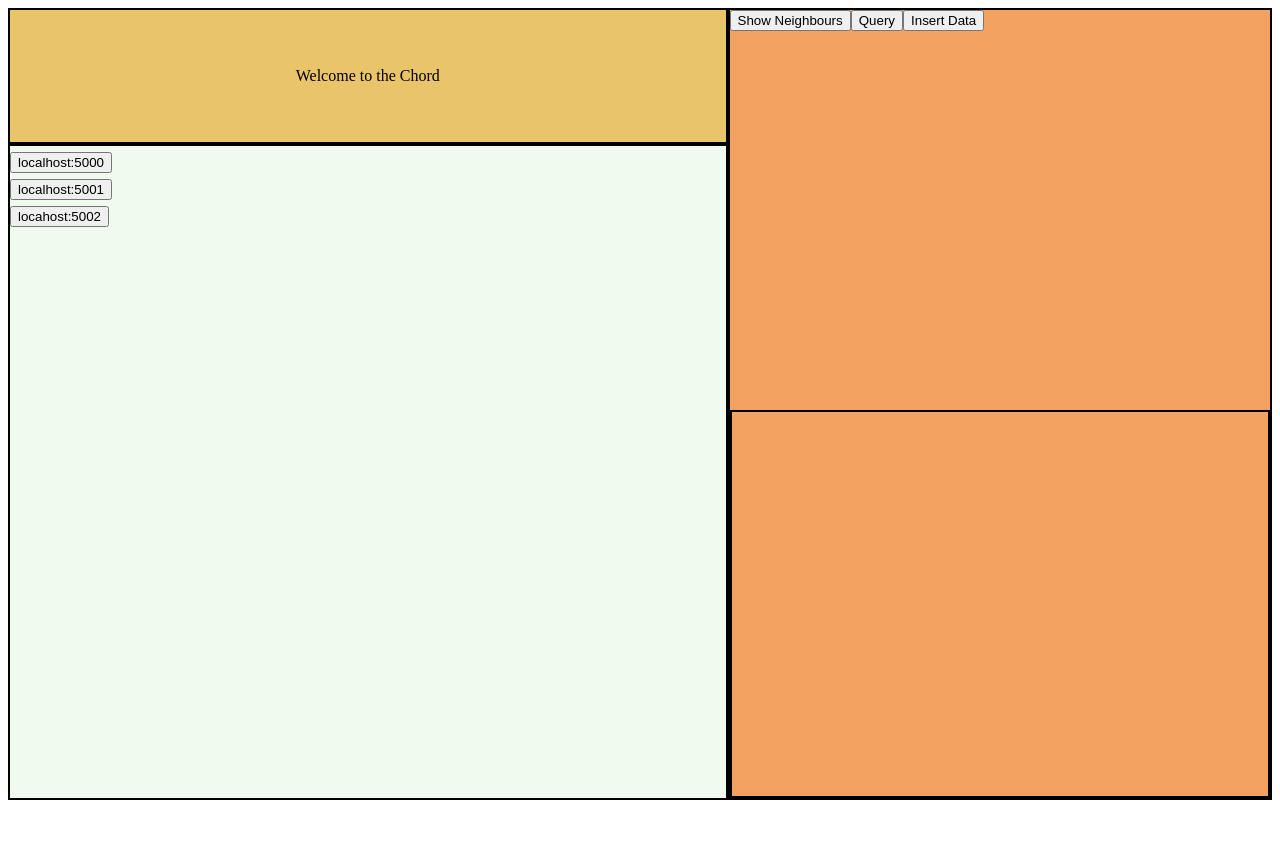
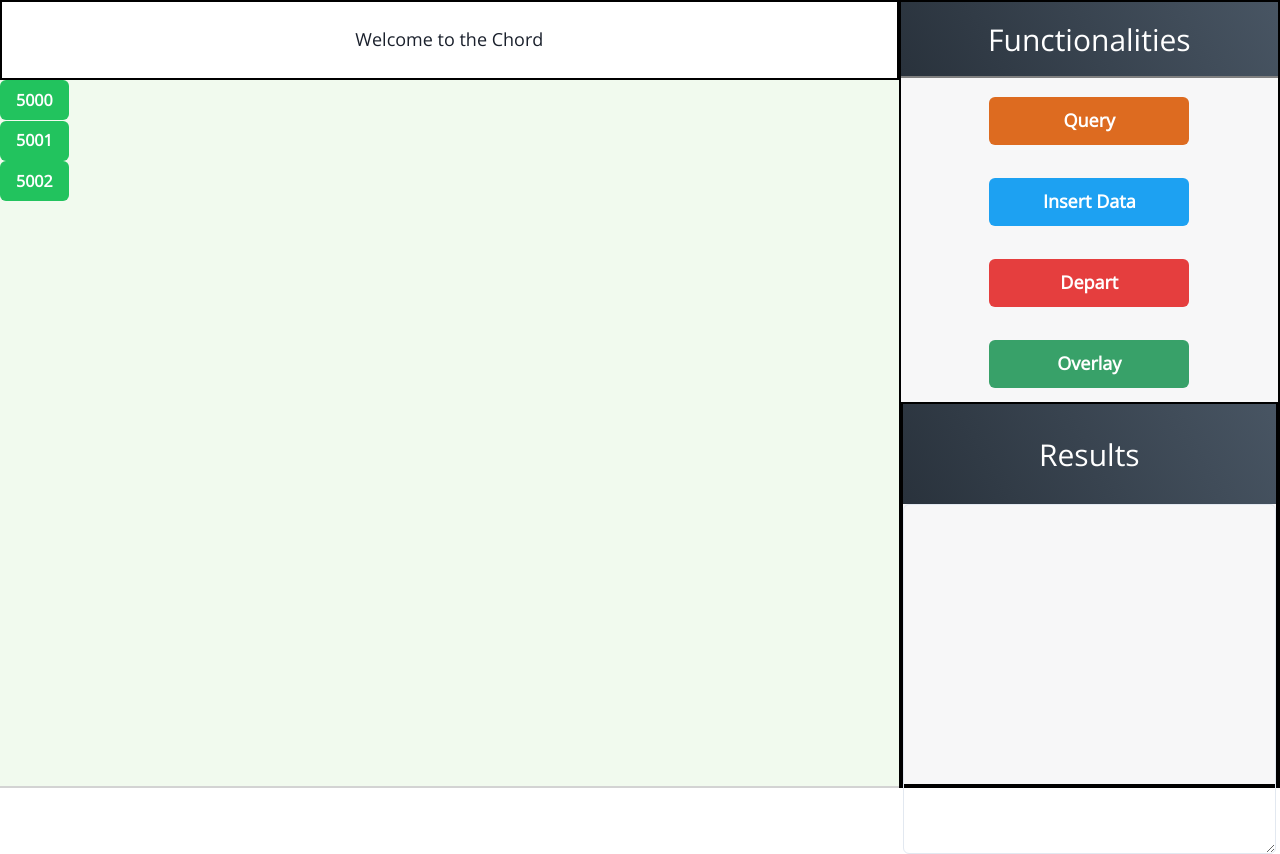
Before and after one commit to ktrip96/chord, a React (Create React App) app in the folder client/: page / in a window 1280 px wide. Before the commit the page ends 800 px from the top, so only its background shows below. Built offline with nearby package versions, Linux system fonts and the light colour scheme.

Commit message:
Added Functionalities + Result Styling

```diff
--- a/client/package.json
+++ b/client/package.json
@@ -3,9 +3,14 @@
   "version": "0.1.0",
   "private": true,
   "dependencies": {
+    "@chakra-ui/icons": "^1.0.6",
+    "@chakra-ui/react": "^1.3.4",
+    "@emotion/react": "^11.1.5",
+    "@emotion/styled": "^11.1.5",
     "@testing-library/jest-dom": "^5.11.9",
     "@testing-library/react": "^11.2.5",
     "@testing-library/user-event": "^12.8.3",
+    "framer-motion": "^3.10.4",
     "react": "^17.0.1",
     "react-dom": "^17.0.1",
     "react-flow-renderer": "^9.2.0",
--- a/client/public/index.html
+++ b/client/public/index.html
@@ -3,6 +3,10 @@
   <head>
     <meta charset="utf-8" />
     <link rel="icon" href="%PUBLIC_URL%/favicon.ico" />
+    <link rel="preconnect" href="https://fonts.gstatic.com">
+    <link href="https://fonts.googleapis.com/css2?family=Open+Sans&display=swap" rel="stylesheet">
+    <link rel="preconnect" href="https://fonts.gstatic.com">
+    <link href="https://fonts.googleapis.com/css2?family=Press+Start+2P&display=swap" rel="stylesheet">
     <meta name="viewport" content="width=device-width, initial-scale=1" />
     <meta name="theme-color" content="#000000" />
     <meta
--- /dev/null
+++ b/client/src/App.css
@@ -0,0 +1,9 @@
+* {
+    font-family: 'Open Sans'
+}
+
+/* font-family: 'Press Start 2P', cursive; */
+
+/* input:focus{
+    outline:none
+} */
--- a/client/src/App.js
+++ b/client/src/App.js
@@ -1,10 +1,12 @@
 import React from 'react'
 import Chord from './components/Chord'
+import { ChakraProvider } from '@chakra-ui/react'
+import './App.css'
 
 export default function App() {
   return (
-    <div>
+    <ChakraProvider>
       <Chord />
-    </div>
+    </ChakraProvider>
   )
 }
--- a/client/src/components/Chord.js
+++ b/client/src/components/Chord.js
@@ -1,4 +1,5 @@
 import React, { useEffect, useState } from 'react'
+import { Button } from '@chakra-ui/button'
 import io from 'socket.io-client'
 import styled from 'styled-components'
 import Graph from './Graph'
@@ -11,23 +12,33 @@ const GeneralGrid = styled.div`
   width: 100%;
   height: 98vh;
   grid-template-areas:
-    'h h h h m m'
-    'g g g g m m'
-    'g g g g m m'
-    'g g g g m m'
-    'g g g g m m'
-    'g g g g m m';
+    'h h h h h m'
+    'g g g g g m'
+    'g g g g g m'
+    'g g g g g m'
+    'g g g g g m'
+    'g g g g g m'
+    'g g g g g m'
+    'g g g g g m'
+    'g g g g g m'
+    'g g g g g m'
+    'g g g g g m'
+    'g g g g g m'
+    'g g g g g m';
 `
 const GraphGrid = styled.div`
-  border: 2px solid black;
+  border-bottom: 2px solid lightgray;
   font-size: 24px;
   background-color: #f1faee;
   grid-area: g;
 `
 
 const HeaderGrid = styled.div`
+  padding: 0;
+  margin: 0;
   border: 2px solid black;
-  background-color: #e9c46a;
+  background-color: #fff;
+  font-size: 18px;
   grid-area: h;
   display: flex;
   align-items: center;
@@ -36,7 +47,7 @@ const HeaderGrid = styled.div`
 
 const MenuGrid = styled.div`
   border: 2px solid black;
-  background-color: #f4a261;
+  background-color: #f7f7f8;
   grid-area: m;
 `
 
@@ -44,9 +55,9 @@ export default function Chord() {
   // eslint-disable-next-line
   const [serverPort, setServerPort] = useState(5000)
   const [portArray, setPortArray] = useState([
-    { ip: 'localhost:5000' },
-    { ip: 'localhost:5001' },
-    { ip: 'locahost:5002' },
+    { ip: '5000' },
+    { ip: '5001' },
+    { ip: '5002' },
   ])
 
   // useEffect(() => {
@@ -76,9 +87,12 @@ export default function Chord() {
 
   const chordRender = portArray.map(({ ip }, k) => (
     <div key={k}>
-      <button onClick={(e) => setServerPort(e.target.innerText.slice(-4))}>
+      <Button
+        colorScheme='whatsapp'
+        onClick={(e) => setServerPort(e.target.innerText.slice(-4))}
+      >
         {ip}
-      </button>
+      </Button>
     </div>
   ))
 
@@ -90,7 +104,11 @@ export default function Chord() {
         {/* <Graph /> */}
       </GraphGrid>
       <MenuGrid>
-        <Menu ip={serverPort} />
+        <Menu
+          ip={serverPort}
+          setPortArray={setPortArray}
+          portArray={portArray}
+        />
       </MenuGrid>
     </GeneralGrid>
   )
--- a/client/src/components/Functionalities.js
+++ b/client/src/components/Functionalities.js
@@ -1,37 +1,73 @@
+import { Input } from '@chakra-ui/react'
+import { Button, IconButton } from '@chakra-ui/button'
+import { CheckIcon } from '@chakra-ui/icons'
 import React, { useState } from 'react'
 import styled from 'styled-components'
 
 const FuncGrid = styled.div`
   height: 50vh;
+  display: grid;
+  gap: 1%;
+  grid-template-areas:
+    'h h'
+    'q q'
+    'i i'
+    'd d'
+    'o o';
 `
+const Header = styled.div`
+  color: white;
+  font-size: 30px;
+  display: flex;
+  justify-content: center;
+  align-items: center;
+  background-image: linear-gradient(60deg, #29323c 0%, #485563 100%);
+  border-bottom: 2px solid gray;
+`
+// background-image: linear-gradient(60deg, #29323c 0%, #485563 100%);
 
-export default function Functionalities({ setResult, ip }) {
+export default function Functionalities({
+  setResult,
+  ip,
+  setPortArray,
+  portArray,
+}) {
   const [showQuery, setShowQuery] = useState(false)
   const [queryValue, setQueryValue] = useState('')
   const [showInsert, setShowInsert] = useState(false)
   const [insertValue, setInsertValue] = useState('')
+  const [color, setColor] = useState('')
+
+  const ButtonContainer = styled.div`
+    border-radius: 10px;
+    display: flex;
+    justify-content: center;
+    align-items: center;
+
+    :hover {
+      background-color: ${color};
+    }
+  `
 
   return (
     <FuncGrid>
-      {/* Show neighboors */}
-      <button
-        onClick={() => {
-          let result = `The neighboors of ${ip} are: `
-          setResult(result)
-        }}
+      {/* Header */}
+      <Header style={{ gridArea: 'h' }}>Functionalities</Header>
+      {/* Query */}
+      <ButtonContainer
+        style={{ gridArea: 'q', justifyContent: 'space-evenly' }}
+        onMouseEnter={() => setColor('#ffe082')}
       >
-        Show Neighbours
-      </button>
-
-      {/* Query */}
-
-      <button
+        <Button
+          size='lg'
+          w={200}
+          colorScheme='orange'
           onClick={() => {
             setShowQuery((value) => !value)
           }}
         >
-        {showQuery ? 'Hide Query Input' : 'Query'}
-      </button>
+          {showQuery ? 'Hide' : 'Query'}
+        </Button>
         {showQuery && (
           <form
             onSubmit={(e) => {
@@ -40,25 +76,39 @@ export default function Functionalities({ setResult, ip }) {
               setResult(result)
             }}
           >
-          <input
+            <div style={{ display: 'flex' }}>
+              <Input
+                bg='#fff'
                 onChange={(e) => setQueryValue(e.target.value)}
                 type='text'
                 value={queryValue}
                 placeholder='Type a value to search'
               />
-          <button type='submit'>Submit Query</button>
+              <IconButton
+                colorScheme='whatsapp'
+                type='submit'
+                aria-label='Submit'
+                icon={<CheckIcon />}
+              />
+            </div>
           </form>
         )}
-
+      </ButtonContainer>
       {/* Insert */}
-
-      <button
+      <ButtonContainer
+        style={{ gridArea: 'i', justifyContent: 'space-evenly' }}
+        onMouseEnter={() => setColor('#b3e5fc')}
+      >
+        <Button
+          size='lg'
+          w={200}
+          colorScheme='twitter'
           onClick={() => {
             setShowInsert((value) => !value)
           }}
         >
-        {showInsert ? 'Hide Insert Input' : 'Insert Data '}
-      </button>
+          {showInsert ? 'Hide' : 'Insert Data '}
+        </Button>
         {showInsert && (
           <form
             onSubmit={(e) => {
@@ -67,15 +117,67 @@ export default function Functionalities({ setResult, ip }) {
               setResult(result)
             }}
           >
-          <input
+            <div style={{ display: 'flex' }}>
+              <Input
+                bg='#fff'
                 onChange={(e) => setInsertValue(e.target.value)}
                 type='text'
                 value={insertValue}
                 placeholder='Type some data to insert'
               />
-          <button type='submit'>Submit Insert</button>
+              <IconButton
+                colorScheme='whatsapp'
+                type='submit'
+                aria-label='Submit'
+                icon={<CheckIcon />}
+              />
+            </div>
           </form>
         )}
+      </ButtonContainer>
+
+      {/* Depart */}
+      <ButtonContainer
+        style={{ gridArea: 'd' }}
+        onMouseEnter={() => setColor('#ffcdd2')}
+      >
+        <Button
+          w={200}
+          size='lg'
+          colorScheme='red'
+          onClick={() => {
+            let result = 'You can not remove the Bootstrap Node'
+            if (ip !== '5000') {
+              const newPortArray = portArray.filter((item) => item.ip !== ip)
+              setPortArray(newPortArray)
+              result = `The ${ip} has left the Chord `
+            }
+
+            setResult(result)
+          }}
+        >
+          Depart
+        </Button>
+      </ButtonContainer>
+
+      {/* Overlay */}
+      <ButtonContainer
+        style={{ gridArea: 'o' }}
+        onMouseEnter={() => setColor('#aed581')}
+        onMouseLeave={() => setColor('#fff')}
+      >
+        <Button
+          w={200}
+          size='lg'
+          colorScheme='green'
+          onClick={() => {
+            let result = `Overlay is not implemented yet `
+            setResult(result)
+          }}
+        >
+          Overlay
+        </Button>
+      </ButtonContainer>
     </FuncGrid>
   )
 }
--- a/client/src/components/Menu.js
+++ b/client/src/components/Menu.js
@@ -4,11 +4,16 @@ import Functionalities from './Functionalities'
 
 // To Menu αποτελείται από 2 components
 // Tα functionalities και το result
-export default function Menu({ ip }) {
+export default function Menu({ ip, setPortArray, portArray }) {
   const [result, setResult] = useState('')
   return (
-    <div style={{ display: 'block' }}>
-      <Functionalities setResult={setResult} ip={ip} />
+    <div>
+      <Functionalities
+        setResult={setResult}
+        ip={ip}
+        setPortArray={setPortArray}
+        portArray={portArray}
+      />
       <Result result={result} />
     </div>
   )
--- a/client/src/components/Result.js
+++ b/client/src/components/Result.js
@@ -1,4 +1,5 @@
 import React from 'react'
+import { Textarea } from '@chakra-ui/react'
 import styled from 'styled-components'
 
 const ResultGrid = styled.div`
@@ -6,6 +7,31 @@ const ResultGrid = styled.div`
   border: 2px solid black;
 `
 
+const Header = styled.div`
+  background-image: linear-gradient(60deg, #29323c 0%, #485563 100%);
+  color: white;
+  font-size: 30px;
+  display: flex;
+  justify-content: center;
+  align-items: center;
+  height: 100px;
+`
+
+// background-image: linear-gradient(60deg, #29323c 0%, #485563 100%);
+
 export default function Result({ result }) {
-  return <ResultGrid>{result}</ResultGrid>
+  return (
+    <ResultGrid>
+      <Header>Results</Header>
+      <div style={{ fontFamily: 'Press Start 2P' }}>
+        <Textarea
+          isReadOnly
+          isFullWidth
+          height={'350'}
+          placeholder={result}
+          value={result}
+        />
+      </div>
+    </ResultGrid>
+  )
 }
```
Also changed, not shown: 1 other file (tests, documents, lock files or other folders). Lines whose indentation alone changed are shown as unchanged.
